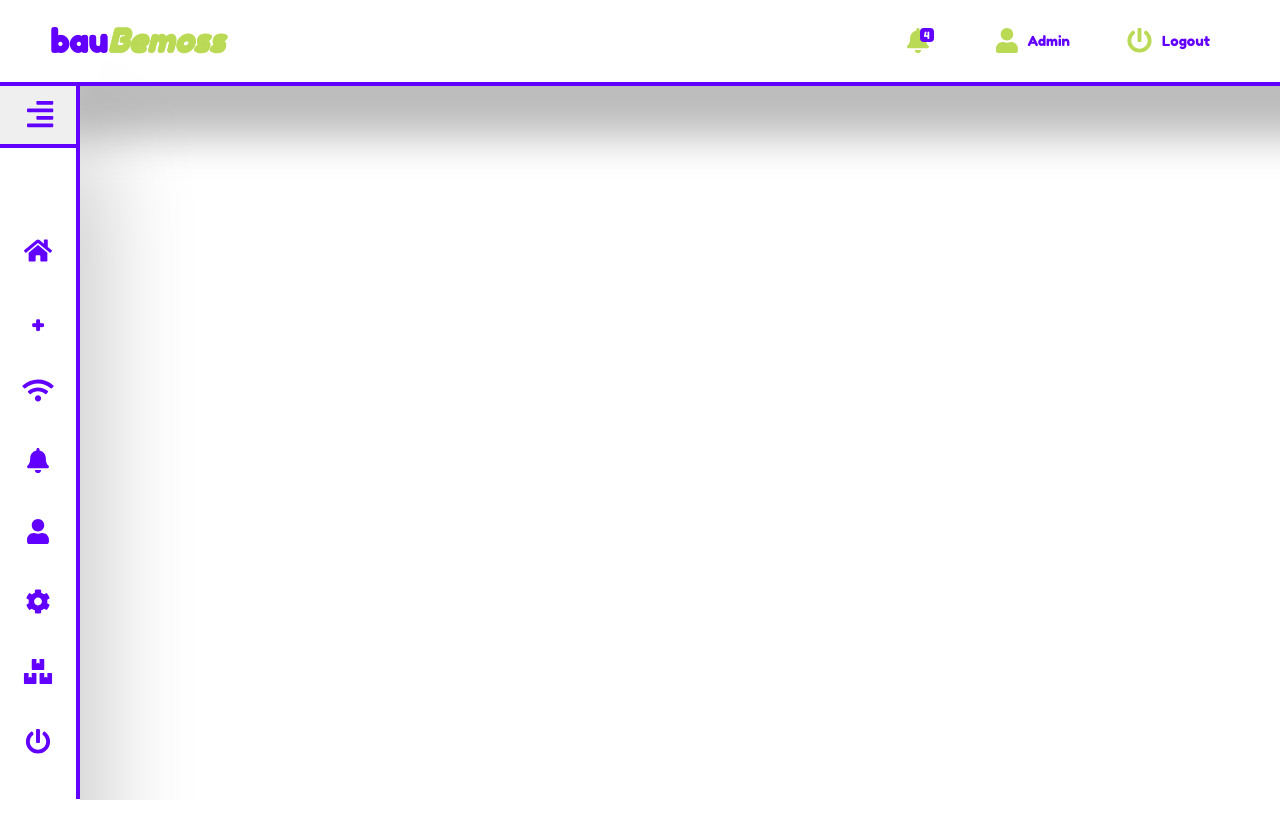
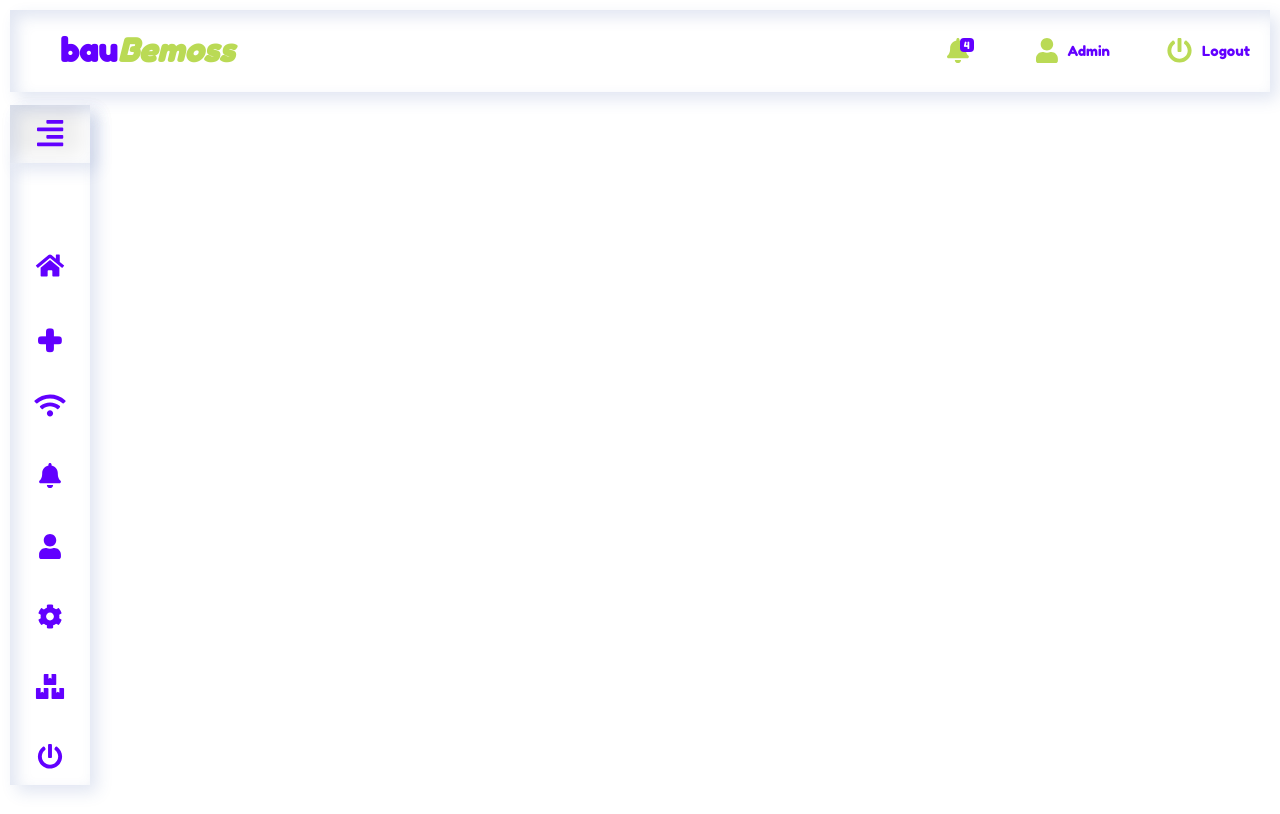
Before and after one commit to ozJSey/bau-bemoss, a Vue app: page /webapp in a window 1280 px wide. Built offline with nearby package versions, Linux system fonts and the light colour scheme; a web font is replaced by a local one; what vue-glide-js would draw is missing.

Commit message:
style updates

```diff
--- a/src/webapp-comp/appHeader.vue
+++ b/src/webapp-comp/appHeader.vue
@@ -55,17 +55,20 @@ export default {
 header {
   font-family: "Fredoka One", cursive;
   position: absolute;
-  top: 0;
-  left: 0;
+  top: 10px;
+  left: 10px;
+  z-index: 1;
   background-color: #fff;
-  box-shadow: 50px 50px 40px 1px rgba(0, 0, 0, 0.266);
-  width: 100%;
-  border-bottom: 4px solid #6200ff;
+  box-shadow: 7px 7px 15px rgba(55, 84, 170, 0.15), -7px -7px 20px white,
+    inset 0px 0px 4px rgba(255, 255, 255, 0),
+    inset 7px 7px 15px rgba(55, 84, 170, 0.15), inset -7px -7px 20px white,
+    0px 0px 4px rgba(255, 255, 255, 0.2) !important;
+  width: calc(100% - 20px);
   .top-menu {
     display: flex;
     align-items: center;
     justify-content: space-between;
-    padding: 0 50px;
+    padding: 0 0 0 50px;
     h1 {
       color: #6200ff;
       em {
--- a/src/webapp-comp/appSidebar.vue
+++ b/src/webapp-comp/appSidebar.vue
@@ -1,8 +1,5 @@
 <template>
   <aside>
-    <div class="logo">
-      <h1> bau<em>Bemoss</em></h1>
-    </div>
     <button
       @click="shrink"
       class="expander"
@@ -131,43 +128,35 @@ aside {
   font-family: "Fredoka One", cursive;
   position: absolute;
   transition: width 1s cubic-bezier(0.165, 0.84, 0.44, 1);
-  top: 0;
-  left: 0;
+  top: 105px;
+  left: 10px;
   width: initial;
   display: block;
-  background-color: #fff;
-  box-shadow: 10px 150px 100px 1px rgba(0, 0, 0, 0.266);
+  background-color: transparent;
+  box-shadow: 7px 7px 15px rgba(55, 84, 170, 0.15), -7px -7px 20px white,
+    inset 0px 0px 4px rgba(255, 255, 255, 0),
+    inset 7px 7px 15px rgba(55, 84, 170, 0.15), inset -7px -7px 20px white,
+    0px 0px 4px rgba(255, 255, 255, 0.2) !important;
   z-index: 0;
   width: 80px;
-  min-height: 100vh;
-  max-height: 100vh;
-  h1 {
-    padding: 21.5px 50px;
-    font-size: 32px;
-    background: #fff;
-    z-index: 1;
-    color: #6200ff;
-    margin: 0;
-    em {
-      color: #bada55;
-    }
-  }
+  min-height: calc(100vh - 120px);
+  max-height: calc(100vh - 120px);
   .expander {
     appearance: none;
     font-size: 30px;
     color: #6200ff;
     outline: 0;
+    box-shadow: 7px 7px 15px rgba(55, 84, 170, 0.15), -7px -7px 20px white,
+      inset 0px 0px 4px rgba(255, 255, 255, 0),
+      inset 7px 7px 15px rgba(55, 84, 170, 0.15), inset -7px -7px 20px white,
+      0px 0px 4px rgba(255, 255, 255, 0.2) !important;
     width: 100%;
-    border-left: 0;
-    border-right: 4px solid #6200ff;
-    border-top: 4px solid #6200ff;
-    border-bottom: 4px solid #6200ff;
+    border: 0;
     box-shadow: 0;
     padding: 12px 27px;
     cursor: pointer;
   }
   .side-menu {
-    border-right: 4px solid #6200ff;
     ul {
       display: flex;
       flex-direction: column;
@@ -191,6 +180,10 @@ aside {
           font-size: 25px;
           color: #6200ff;
         }
+        span {
+          font-size: 50px !important;
+          line-height: 0.5;
+        }
         div {
           position: absolute;
           color: #0f0027;
@@ -212,4 +205,9 @@ aside {
   transform: translateX(-100px);
   opacity: 0;
 }
+@keyframes fill {
+  to {
+    width: 150px;
+  }
+}
 </style>
```
